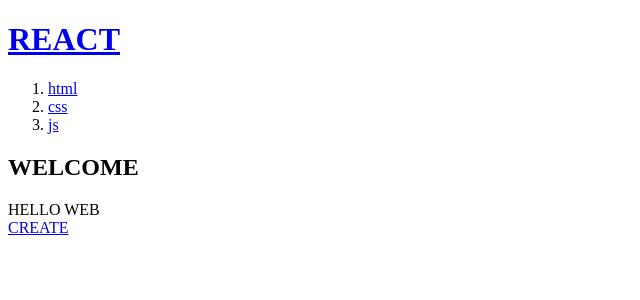
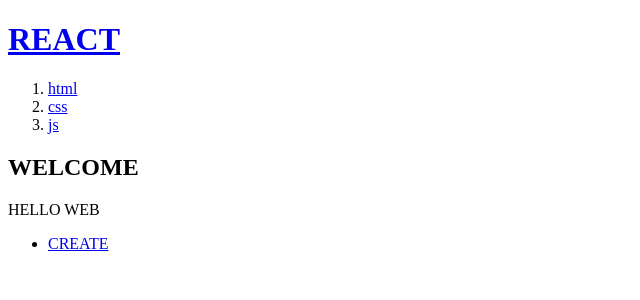
Before and after one commit to HanSeongDeok/React, a React (Create React App) app: page / in a window 1280 px wide. Shown: the top 300 px of the page, without its empty margins (0-640 px from the left). Built offline with nearby package versions, Linux system fonts and the light colour scheme.

Commit message:
[LIFECODING] Create, Update, Delete
- Create 전역 상태관리로 리팩토링

```diff
--- a/src/App.js
+++ b/src/App.js
@@ -1,37 +1,25 @@
 import './App.css';
 import { default as DefaultHeader } from './components/Header/Header'
 import { default as DefaultNav } from './components/Nav/Nav'
-import { default as DefaultCreate } from './components/Create/Create'
 import { HeaderAlert, NavAlert } from './events/alertEvent';
-import topics from './components/Nav/topics';
 import { ContentProvider, useContent } from './states/modes';
-import { useState } from 'react';
+import { Creater } from './components/Create/createManager';
 
 function App() {
-  const [currentPage, setPage] = useState("default");
-  const HandlePage = (e, page) => {
-    e.preventDefault();
-    setPage(page);
-  }
-  let content = currentPage === "create" ? <DefaultCreate onCreate = {createFunc}/> : null;
+  const { currentPage, setPage } = useContent();
   return (
     <div>
       <DefaultHeader title= "REACT" onChangeMode = {HeaderAlert}/>
       <DefaultNav topic = {useContent().topic} onChangeMode = {NavAlert}/>
       { useContent().compo }
-      <a href='/create' onClick={e=>HandlePage(e, "create")}>
-        CREATE
-      </a>
-      {content}
+      <ul>
+        <li><a href='/create' onClick={e => setPage(Creater(e))}> CREATE </a>
+          { currentPage }
+        </li>
+      </ul>
     </div>
   );
 }
-
-const createFunc = (_title, _body) => {
-  const test = [...topics];
-  test.push({id: 4, title: _title, body: _body});
-  return test;
-};
 
 /**
  * Component App 위에 RootApp을 씌워 Provider로 넘긴 value 들을 해당 컴포넌트 내에서
--- a/src/components/Article/ArticleManager.js
+++ b/src/components/Article/ArticleManager.js
@@ -1,4 +1,3 @@
-import topics from "../Nav/topics";
 import DefaultArticle from "./Article";
 import { HEAD_MODE } from "../../states/modes";
 
@@ -17,7 +16,7 @@
 }
 
 export const headModeArticle = () => <DefaultArticle title="WELCOME" body="HELLO WEB"/>;
-export const navModeArticle = (topics) => (<DefaultArticle title={topics.id} body={topics.body}/>)
+export const navModeArticle = (topics) => <DefaultArticle title={topics.id} body={topics.body}/>;
 
 /**
  * 하다보니 위 처럼 여러 함수를 export 해서 쓰는게 아닌 필요한 함수들을
--- a/src/components/Create/Create.js
+++ b/src/components/Create/Create.js
@@ -1,16 +1,20 @@
 import { memo } from "react";
-import { useContent } from "../../states/modes";
+import { useContent, NAV_MODE } from "../../states/modes";
+import { Defaulter } from "./createManager";
+import { NavConvert } from "../../events/convertStateEvent";
 
 const DefaultCreate = memo((props) => {
     // useContent로 가져온 상태 변수들은 Component 내에서만 사용이 가능하다.
-    const { newTopic } = useContent();
+    const {newTopic, setPage, setCompo} = useContent();
     return (
       <article>
         <h2>Create</h2>
         <form onSubmit={e=>{
             e.preventDefault();
-            const test = props.onCreate(e.target.title.value, e.target.body.value)
-            newTopic(test);
+            let newNav = props.onCreate(e.target.title.value, e.target.body.value);
+            newTopic(newNav);
+            setPage(Defaulter());
+            setCompo(NavConvert(NAV_MODE, {id: 4, topics: newNav[newNav.length-1]}))
         }}>
             <p><input type="text" name="title" placeholder="title"/></p>
             <p><textarea name="body" placeholder="body"/></p>
--- /dev/null
+++ b/src/components/Create/createManager.js
@@ -0,0 +1,13 @@
+import topics from '../Nav/topics';
+import { default as DefaultCreate } from '../Create/Create'
+
+export const Creater = (e) => {
+    e.preventDefault();
+    return <DefaultCreate onCreate = {_createFunc}/>;
+}
+export const Defaulter = () => <div/>
+const _createFunc = (_title, _body) => {
+    const copyTopic = [...topics];
+    copyTopic.push({id: 4, title: _title, body: _body});
+    return copyTopic;
+  };
--- a/src/components/Nav/nav.js
+++ b/src/components/Nav/nav.js
@@ -1,7 +1,7 @@
 import { memo } from 'react'
 import { NavEvent } from '../../events/alertEvent';
 import { NavConvert } from '../../events/convertStateEvent';
-import { useContent } from '../../states/modes';
+import { useContent, NAV_MODE } from '../../states/modes';
 
 const DefaultNav = memo((props) => {
     const { setCompo } = useContent();
@@ -12,7 +12,7 @@
             <li key={topic.id}>
               <a href={`/read/${topic.id}`} onClick={(event)=>{
                 NavEvent(props, event, topic.id);
-                setCompo(NavConvert("READ", {id: topic.id, topics: topic}));
+                setCompo(NavConvert(NAV_MODE, {id: topic.id, topics: topic}));
               }}>
                 {topic.title}
               </a>
--- a/src/events/convertStateEvent.js
+++ b/src/events/convertStateEvent.js
@@ -1,4 +1,4 @@
-import { _ConvertState, _RefreshComponent, StateConverter, headModeArticle } from "../components/Article/ArticleManager";
+import { _ConvertState, _RefreshComponent, StateConverter, headModeArticle } from "../components/Article/articleManager";
 
 /**
  * 해당 형태의 then/catch 보다는 async/catch가 더 트랜디 하다고 하다.
--- a/src/states/modes.js
+++ b/src/states/modes.js
@@ -2,6 +2,7 @@
 import { createContext, useContext, useState } from "react";
 import { content } from "../events/convertStateEvent";
 import { default as topics } from "../components/Nav/topics";
+import { Defaulter } from '../components/Create/createManager';
 
 export const HEAD_MODE = "WELCOME"
 export const NAV_MODE = "READ"
@@ -13,8 +14,11 @@
 export const ContentProvider = ({ children }) => {
     const [compo, setCompo] = useState(content);
     const [topic, newTopic] = useState(topics);
+    const [currentPage, setPage] = useState(Defaulter());
     return (
-        <ContentContext.Provider value={{ compo, setCompo, topic, newTopic}}>
+        <ContentContext.Provider value={{
+            compo, setCompo, topic, newTopic, currentPage, setPage
+        }}>
             {children}
         </ContentContext.Provider>
     );
```
Also changed, not shown: src/components/Article/article.js (line endings or trailing spaces), src/events/createEvent.js (deleted).
